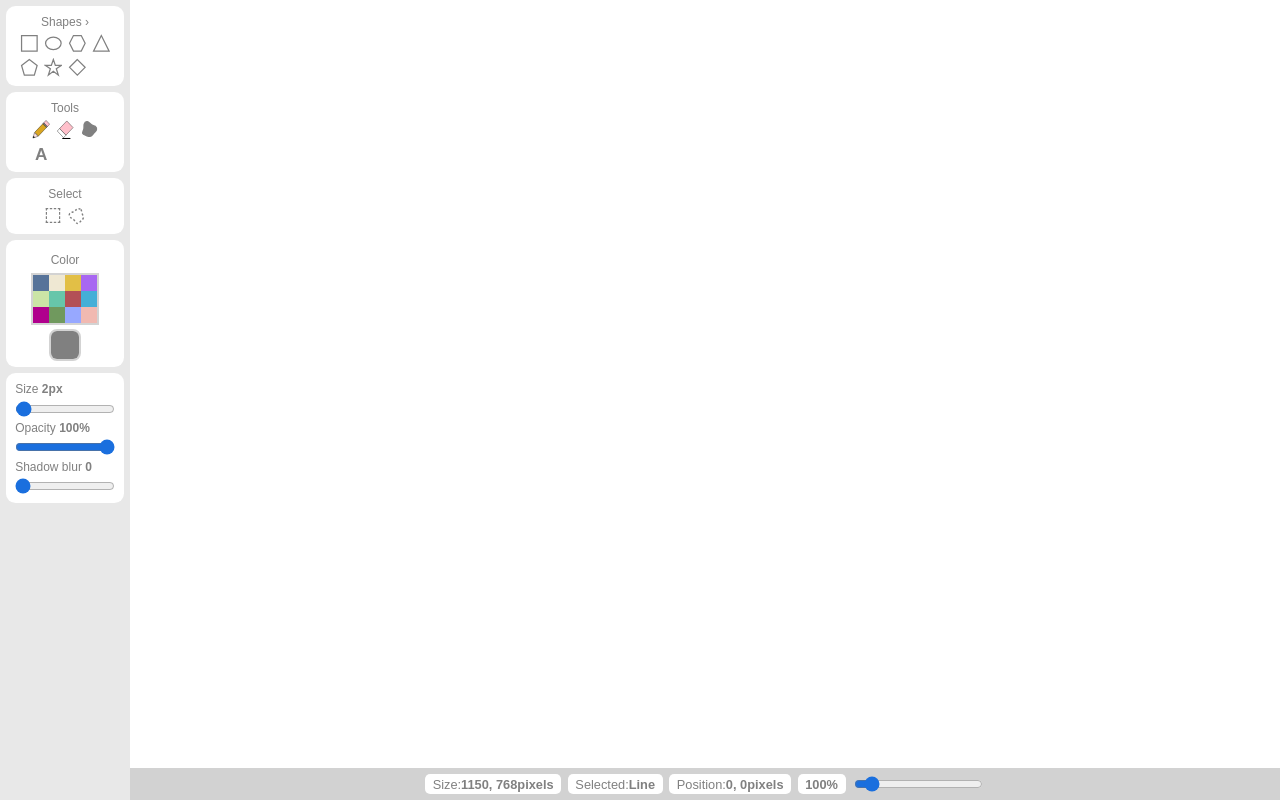
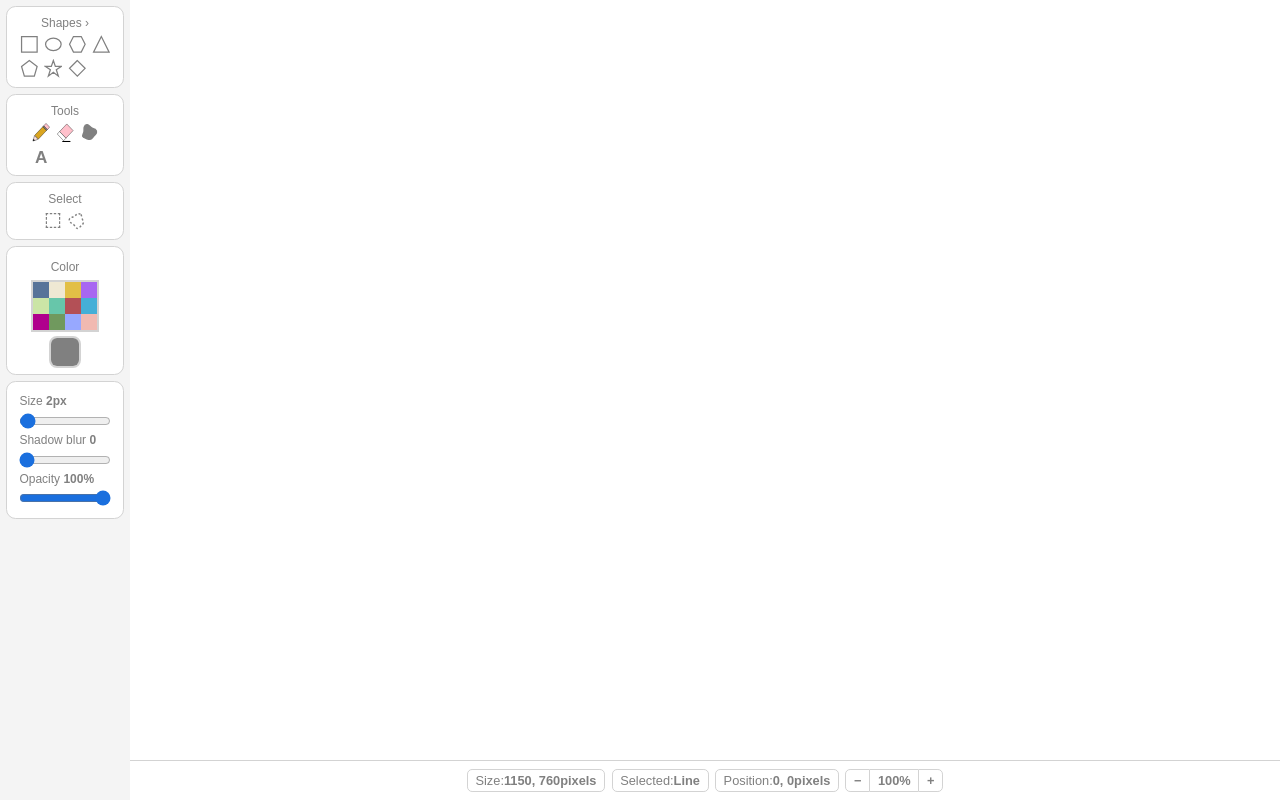
Before and after one commit to Jhonyx00/React-Paint-App, a React (Create React App) app: page / in a window 1280 px wide. Built offline with nearby package versions, Linux system fonts and the light colour scheme.

Commit message:
fix canvas size after resizing browser window

```diff
--- a/src/App.css
+++ b/src/App.css
@@ -2,8 +2,9 @@
   display: flex;
   flex-direction: row;
   .toolbar-container {
-    background-color: rgb(232, 232, 232);
+    background-color: rgb(244, 244, 244);
     width: 130px;
+    /* border: 2px solid rgb(230, 230, 230); */
   }
 
   .canvas-statusbar-container {
@@ -11,7 +12,7 @@
     height: 100%;
 
     display: grid;
-    grid-template-rows: 96vh 4vh;
+    grid-template-rows: 95vh 5vh;
 
     .main-canvas-container {
       overflow: hidden;
--- a/src/components/canvas/canvas.css
+++ b/src/components/canvas/canvas.css
@@ -1,8 +1,8 @@
 .canvas-container {
   overflow: hidden;
   .canvas {
-    width: 100%;
-    height: 100%;
+    width: inherit;
+    height: inherit;
     background-color: white;
     image-rendering: pixelated;
   }
--- a/src/components/canvas/canvas.tsx
+++ b/src/components/canvas/canvas.tsx
@@ -1068,9 +1068,9 @@ const Canvas = ({
       onPointerUp={handleMouseUp}
       ref={canvasContainerRef}
       style={{
-        transform: `translate(${elementPosition.left}px, ${elementPosition.top}px) `,
-        width: `${zoomFactor * 100}%`,
-        height: `${zoomFactor * 100}%`,
+        transform: `translate(${elementPosition.left}px, ${elementPosition.top}px) translateZ(0)`,
+        width: `${zoomFactor * parentSize.width}px`,
+        height: `${zoomFactor * parentSize.height}px`,
         transition: transition ? "transform 400ms ease-in-out" : "",
       }}
     >
--- a/src/components/colorPalette/colorPalette.css
+++ b/src/components/colorPalette/colorPalette.css
@@ -4,7 +4,7 @@
   background-color: white;
   padding: 0.4em;
   margin: 0.4em;
-  /* border: 2px solid lightgray; */
+  border: 1px solid lightgray;
   border-radius: 0.6em;
   span {
     font-size: 12px;
--- a/src/components/statusBar/StatusBar.tsx
+++ b/src/components/statusBar/StatusBar.tsx
@@ -2,6 +2,7 @@ import { Dispatch, SetStateAction } from "react";
 import { Dimension } from "../../interfaces/Dimension";
 import { Point } from "../../interfaces/Point";
 import "./statusBar.css";
+import { ZOOM_STEP } from "../../constants/canvasConfig";
 const StatusBar = ({
   parentSize,
   cursorPosition,
@@ -15,9 +16,10 @@ const StatusBar = ({
   scaleValue: number;
   setScaleValue: Dispatch<SetStateAction<number>>;
 }) => {
-  const handleChange = (event: React.ChangeEvent<HTMLInputElement>) => {
-    const value = event.target.value;
-    setScaleValue(parseInt(value));
+  const handleClick = (key: number) => {
+    key === 1
+      ? setScaleValue((prev) => prev - ZOOM_STEP)
+      : setScaleValue((prev) => prev + ZOOM_STEP);
   };
   return (
     <div className="status-bar">
@@ -40,18 +42,13 @@ const StatusBar = ({
       </div>
 
       <div className="zoom">
-        <span>
+        <button onClick={() => handleClick(1)}>−</button>
+
+        <span className="scale-value">
           <b>{scaleValue}%</b>
         </span>
-        <input
-          type="range"
-          name=""
-          id=""
-          min={15}
-          max={1000}
-          onChange={handleChange}
-          value={scaleValue}
-        />
+
+        <button onClick={() => handleClick(2)}>+</button>
       </div>
     </div>
   );
--- a/src/components/statusBar/statusBar.css
+++ b/src/components/statusBar/statusBar.css
@@ -3,40 +3,67 @@
   flex-direction: row;
   justify-content: center;
   align-items: center;
-
-  background-color: rgb(210, 210, 210);
+  background-color: rgb(255, 255, 255);
+  border-top: 1px solid lightgray;
 
   gap: 0.4em;
-  span {
-    font-size: 0.8em;
-    padding: 0.2em 0.6em;
-    display: flex;
-    align-items: center;
-    justify-content: center;
-    background-color: white;
-    border-radius: 0.4em;
-    color: gray;
-  }
 
-  .zoom,
   .text {
     display: flex;
     flex-direction: row;
-    /* height: max-content; */
     gap: 0.4em;
+    .dimension,
+    .position,
+    .current-tool {
+      font-size: 0.8em;
+      padding: 0.2em 0.6em;
+      display: flex;
+      align-items: center;
+      justify-content: center;
+      color: gray;
+      border: 1px solid lightgray;
+      border-radius: 0.4em;
+    }
+    /* span:nth-child(2) {
+      border-left: 2px solid lightgray;
+      border-right: 2px solid lightgray;
+    } */
   }
 
   .zoom {
-    input[type="range"] {
-      accent-color: rgb(26, 111, 222);
-      cursor: pointer;
+    display: flex;
+    flex-direction: row;
+    align-items: center;
+    justify-content: center;
+
+    button {
+      padding: 0.2em 0.6em;
+      color: gray;
+      font-size: 0.8em;
+      background-color: white;
+      border: 1px solid lightgray;
+      font-weight: bold;
+      &:hover {
+        cursor: pointer;
+      }
+      &:nth-child(1) {
+        border-radius: 0.4em 0em 0em 0.4em;
+      }
+      &:nth-child(3) {
+        border-radius: 0em 0.4em 0.4em 0em;
+      }
+    }
+
+    span.scale-value {
+      font-size: 0.8em;
+      padding: 0.2em 0.6em;
+      display: flex;
+      align-items: center;
+      justify-content: center;
+      background-color: white;
+      border-top: 1px solid lightgray;
+      border-bottom: 1px solid lightgray;
+      color: gray;
     }
   }
-
-  /* .text {
-    span:nth-child(2) {
-      border-left: 2px solid rgb(164, 164, 164);
-      border-right: 2px solid rgb(164, 164, 164);
-    }
-  } */
 }
--- a/src/components/tool/tool.css
+++ b/src/components/tool/tool.css
@@ -5,6 +5,7 @@
   padding: 0.4em;
   margin: 0.4em;
   border-radius: 0.6em;
+  border: 1px solid lightgray;
 
   .text {
     padding: 0.2em;
--- a/src/components/toolOptions/ToolOptions.tsx
+++ b/src/components/toolOptions/ToolOptions.tsx
@@ -46,6 +46,19 @@ const ToolOptions = ({
           value={lineWidth}
         />
       </div>
+
+      <div className="option">
+        <span>
+          Shadow blur <b>{shadowBlur}</b>
+        </span>
+        <input
+          type="range"
+          min={0}
+          max={100}
+          onChange={handleShadowBlurChange}
+          value={shadowBlur}
+        />
+      </div>
       <div className="option">
         <span>
           Opacity <b>{opacity}%</b>
@@ -58,18 +71,6 @@ const ToolOptions = ({
           value={opacity}
         />
       </div>
-      <div className="option">
-        <span>
-          Shadow blur <b>{shadowBlur}</b>
-        </span>
-        <input
-          type="range"
-          min={0}
-          max={100}
-          onChange={handleShadowBlurChange}
-          value={shadowBlur}
-        />
-      </div>
     </div>
   );
 };
--- a/src/components/toolOptions/toolOptions.css
+++ b/src/components/toolOptions/toolOptions.css
@@ -1,8 +1,8 @@
 .tool-options {
   background-color: white;
-  padding: 0.4em;
+  padding: 0.6em;
   margin: 0.4em;
-  /* border: 2px solid lightgray; */
+  border: 1px solid lightgray;
   display: flex;
   flex-direction: column;
   border-radius: 0.6em;
```
